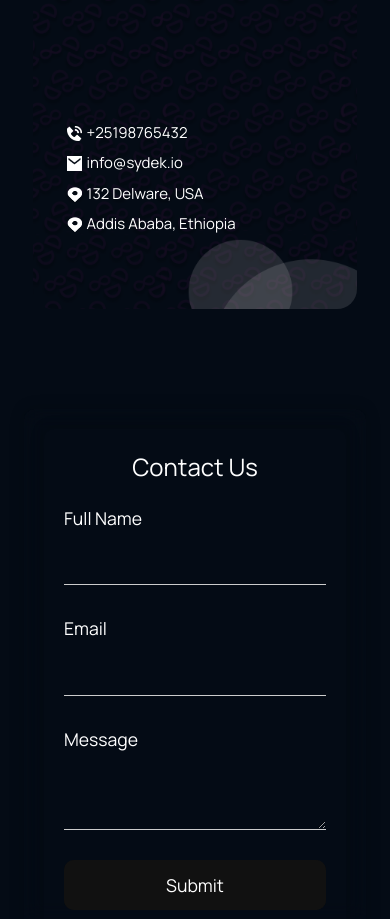
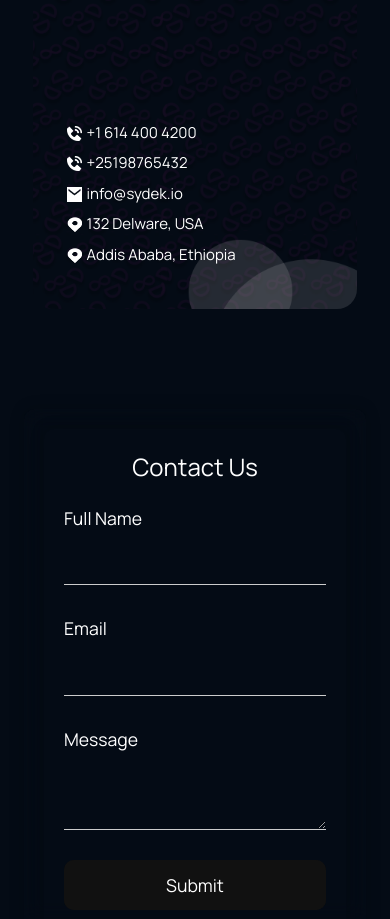
Before and after one commit to itskarloos/sydek_website, a React (Vite) app: page / in a window 390 px wide. Shown: the part 3660-4579 px from the top of the page. Built offline with nearby package versions, Linux system fonts and the light colour scheme; a web font is replaced by a local one.

Commit message:
Contact Component Delaware Phone Number Added

```diff
--- a/src/Components/contact.jsx
+++ b/src/Components/contact.jsx
@@ -27,6 +27,13 @@ const Contact = () => {
               <div id="contact-image">
                 <img className="logo" src={logo} />
                 <div className="paragraph-container">
+                <div className="flex flex-row m-1">
+                    <img
+                      className="h-[15px] w-[15px] mt-[4px] mr-[5px]"
+                      src={phone}
+                    ></img>
+                    <p className="image-paragraph"> +1 614 400 4200 </p>
+                  </div>
                   <div className="flex flex-row m-1">
                     <img
                       className="h-[15px] w-[15px] mt-[4px] mr-[5px]"
--- a/src/constants/index.js
+++ b/src/constants/index.js
@@ -73,7 +73,7 @@ export const footerLinks = [
       },
       {
         name: "Phone",
-        link: "#",
+        link: "+251 98765432",
       },
       {
         name: "Address",
```
